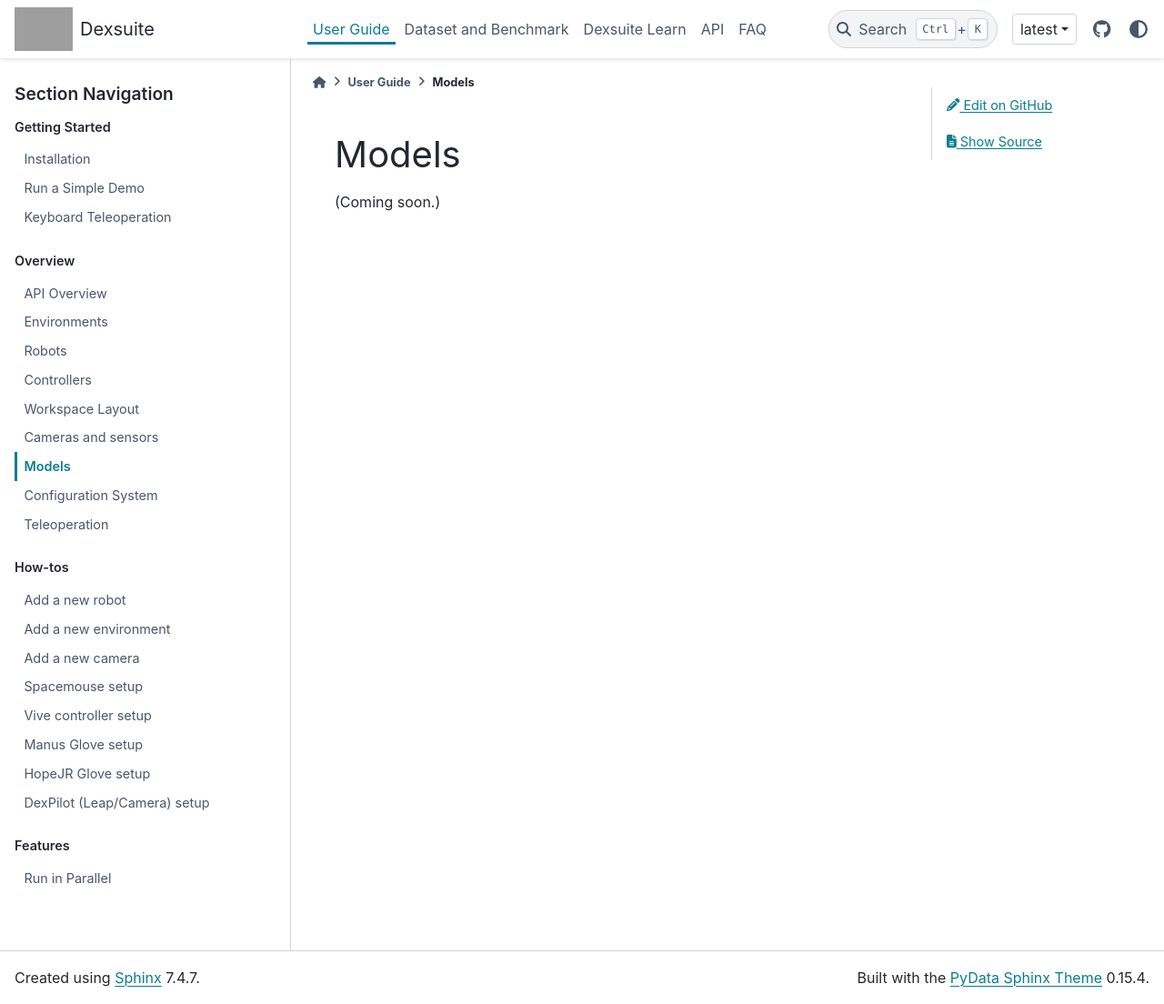
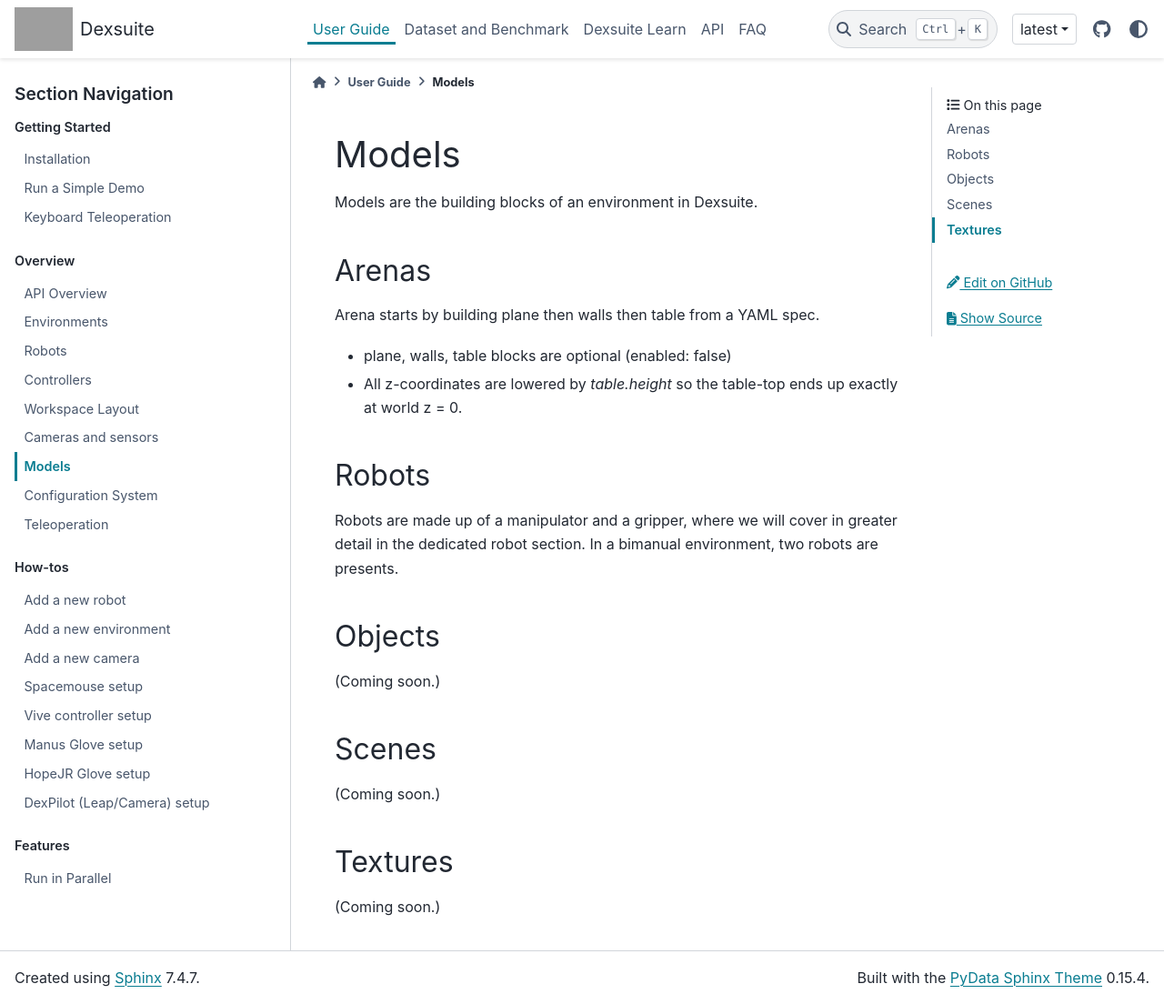
Before and after one commit to dexsuiteorg/docs, a Sphinx documentation site: the page built from docs/source/user_guide/overview/models.rst, in a window 1280 px wide and 1104 px high. Shown: the whole window at 91% size. Built offline with Sphinx 7.4.7 and the PyData theme 0.15.4, drawn with Linux system fonts in a browser that asks for light colours; pages that are not in the unit, such as notebooks, are missing from menus; grey boxes are pictures that could not be loaded.

Commit message:
added content to overview

```diff
--- a/docs/source/user_guide/overview/models.rst
+++ b/docs/source/user_guide/overview/models.rst
@@ -1,4 +1,29 @@
 .. include:: ../_shared_nav.rst
 Models
 ====================
+Models are the building blocks of an environment in Dexsuite.
+
+Arenas
+--------------------
+Arena starts by building plane then  walls then table from a YAML spec.
+
+-  plane, walls, table blocks are optional (enabled: false)
+-  All z-coordinates are lowered by `table.height` so the
+   table-top ends up exactly at world z = 0.
+
+
+Robots
+--------------------
+Robots are made up of a manipulator and a gripper, where we will cover in greater detail in the dedicated robot section. In a bimanual environment, two robots are presents.
+
+Objects
+--------------------
 (Coming soon.)
+
+Scenes
+--------------------
+(Coming soon.)
+
+Textures
+--------------------
+(Coming soon.)
```
Also changed, not shown: docs/source/user_guide/overview/controllers.rst (+14 -1 lines), docs/source/user_guide/overview/environments.rst (+9 -1 lines), docs/source/user_guide/overview/robots.rst (+8 -0 lines).
